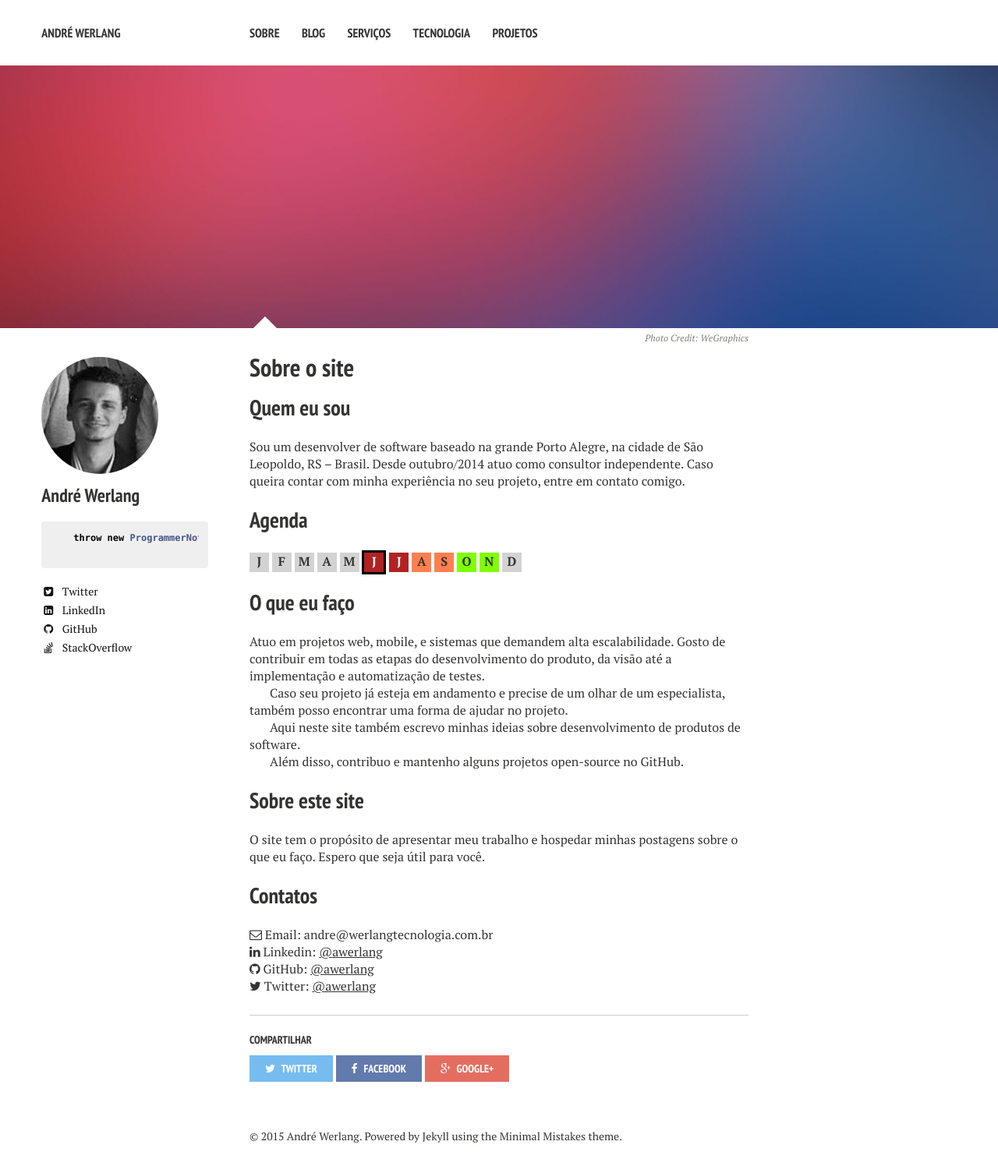
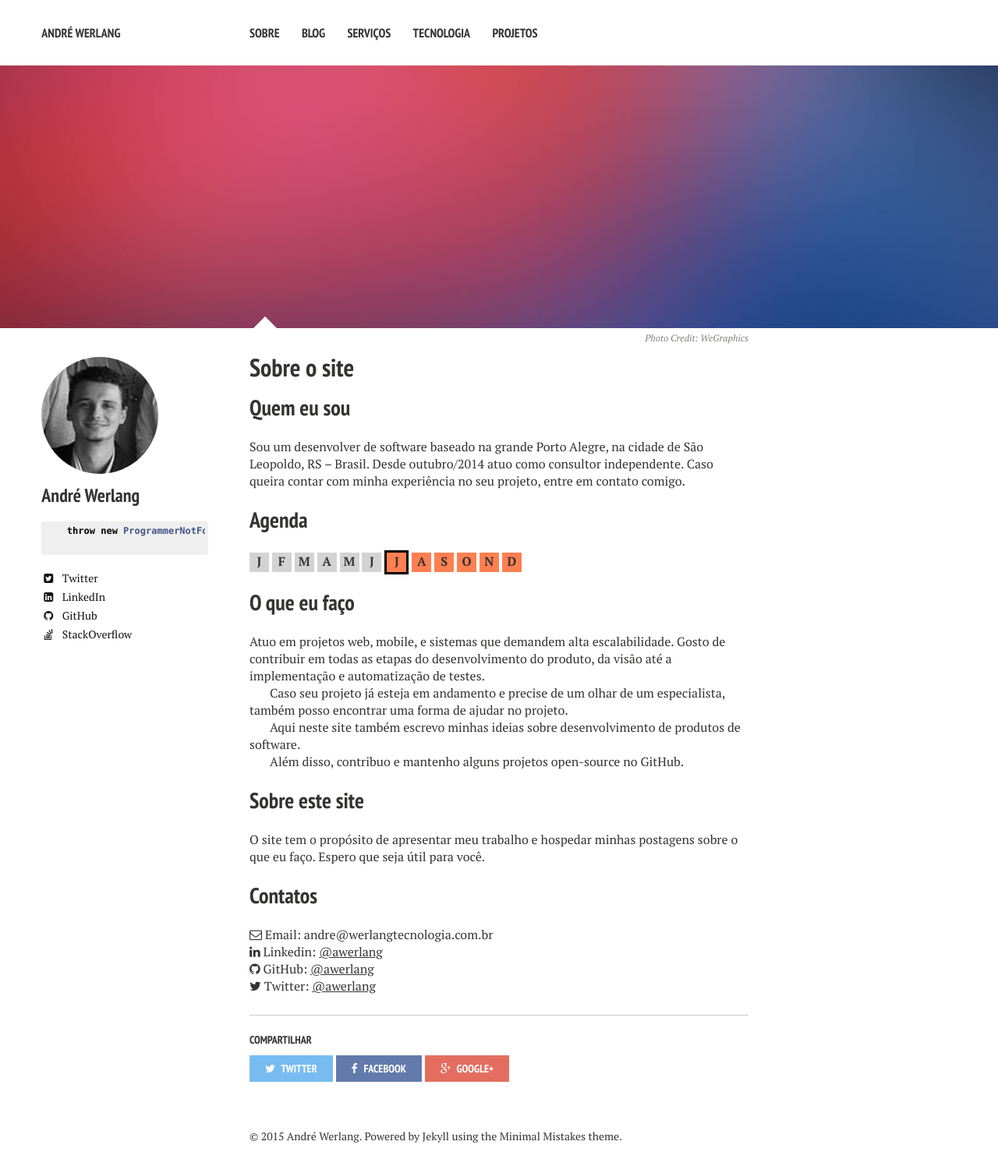
Before and after one commit to awerlang/awerlang.github.io, a Jekyll site: the page built from sobre/index.md, in a window 1280 px wide, cut to the strip 0-1512 px from the top of the page. Shown: the top 1505 px of the strip at 78% size. Built offline with Jekyll 4.4.1, drawn with Linux system fonts in a browser that asks for light colours.

Commit message:
update agenda

```diff
--- a/_config.yml
+++ b/_config.yml
@@ -28,7 +28,7 @@ kramdown:
 owner:
   name: André Werlang
   avatar: bio-photo.jpg
-  bio: "throw new ProgrammerNotFoundException();"
+  bio: "throw new ProgrammerNotFound();"
   email:
   disqus-shortname: #werlangtecnologia
   twitter: awerlang
--- a/assets/css/main.scss
+++ b/assets/css/main.scss
@@ -26,3 +26,7 @@ sitemap: false
 @import "vendor/font-awesome/font-awesome";
 @import "vendor/magnific-popup/magnific-popup";
 //@import "vendor/google/fonts";
+
+.article-author-side .highlight pre {
+	padding: 0.3em;
+}
--- a/sobre/index.md
+++ b/sobre/index.md
@@ -76,13 +76,13 @@ entre em contato comigo.
   <div class="agenda">M</div>
   <div class="agenda">A</div>
   <div class="agenda">M</div>
-  <div class="agenda blocked current">J</div>
-  <div class="agenda blocked">J</div>
+  <div class="agenda">J</div>
+  <div class="agenda limited current">J</div>
   <div class="agenda limited">A</div>
   <div class="agenda limited">S</div>
-  <div class="agenda available">O</div>
-  <div class="agenda available">N</div>
-  <div class="agenda">D</div>
+  <div class="agenda limited">O</div>
+  <div class="agenda limited">N</div>
+  <div class="agenda limited">D</div>
 </div>
 
 ## O que eu faço
```
